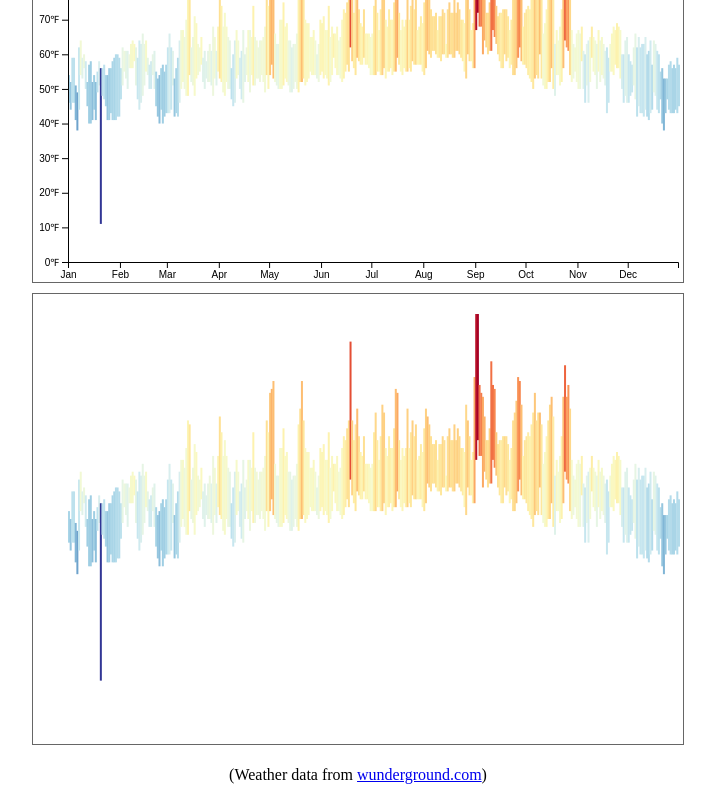
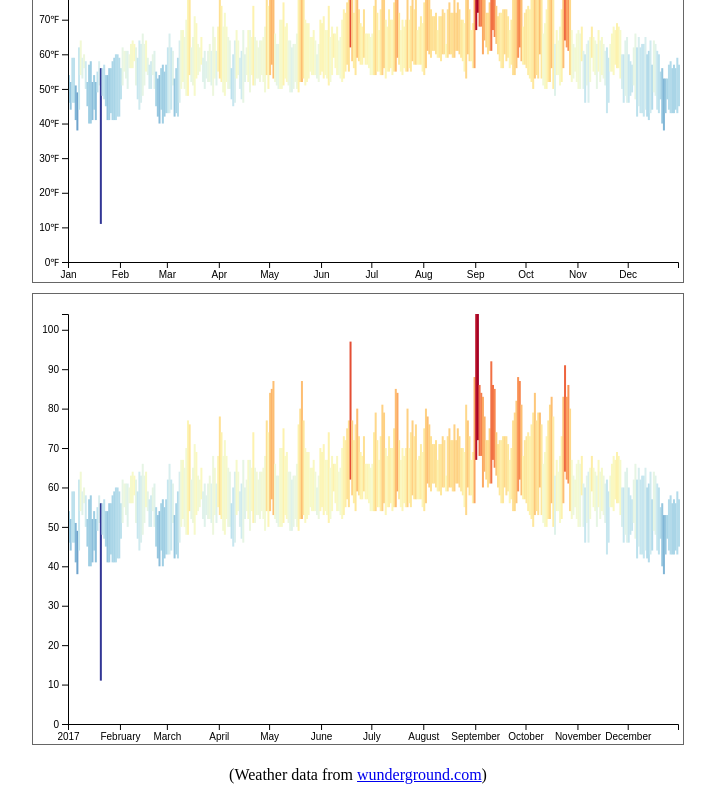
Before and after one commit to gmahima/learnD3, a React (Create React App) app: page / in a window 1280 px wide. Shown: the part 259-1059 px from the top of the page, without its empty margins (282-997 px from the left). Built offline with nearby package versions, Linux system fonts and the light colour scheme; the HTML template or start-up script is replaced by a standard one.

Commit message:
add axes

```diff
--- a/src/visualizations/Chart.js
+++ b/src/visualizations/Chart.js
@@ -8,10 +8,12 @@ const margin = { top: 20, right: 5, bottom: 20, left: 35 };
 class Chart extends Component {
   state = {
     bars: [],
-    radial: []
+    radial: [],
+    xScale: undefined,
+    yScale: undefined
   };
- xAxis = d3.axisLeft();
- yAxis = d3.axisBottom();
+ xAxis = d3.axisBottom();
+ yAxis = d3.axisLeft();
 
   static getDerivedStateFromProps(nextProps, prevState) {
     const { data } = nextProps;
@@ -49,6 +51,10 @@ class Chart extends Component {
     return {bars, xScale, yScale};
   }
   componentDidUpdate(){
+    this.xAxis.scale(this.state.xScale)
+    d3.select(this.refs.xAxis).call(this.xAxis)
+    this.yAxis.scale(this.state.yScale)
+    d3.select(this.refs.yAxis).call(this.yAxis)
 
   }
   render() {
@@ -61,8 +67,8 @@ class Chart extends Component {
             return <rect x={d.x} y={d.y} width={2} height={d.height}fill={d.fill}  />
           })
         }
-        <g ref={'xAxis'}/>
-        <g ref={'yAxis'}/>
+        <g ref="xAxis" transform={`translate(0, ${height-margin.bottom})`}/>
+        <g ref="yAxis" transform={`translate(${margin.left}, 0)`}/>
 
 
    </svg>)
```
